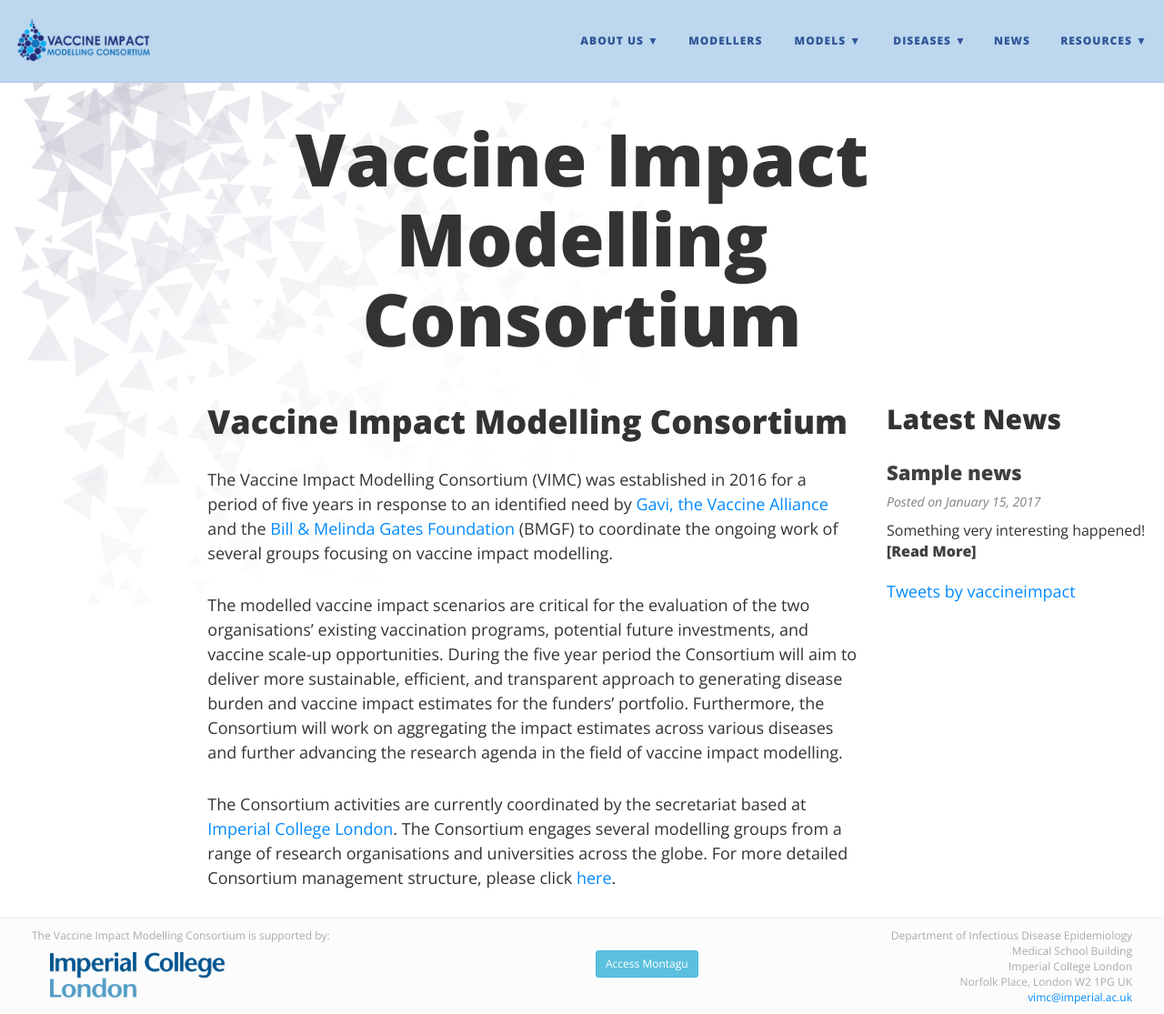
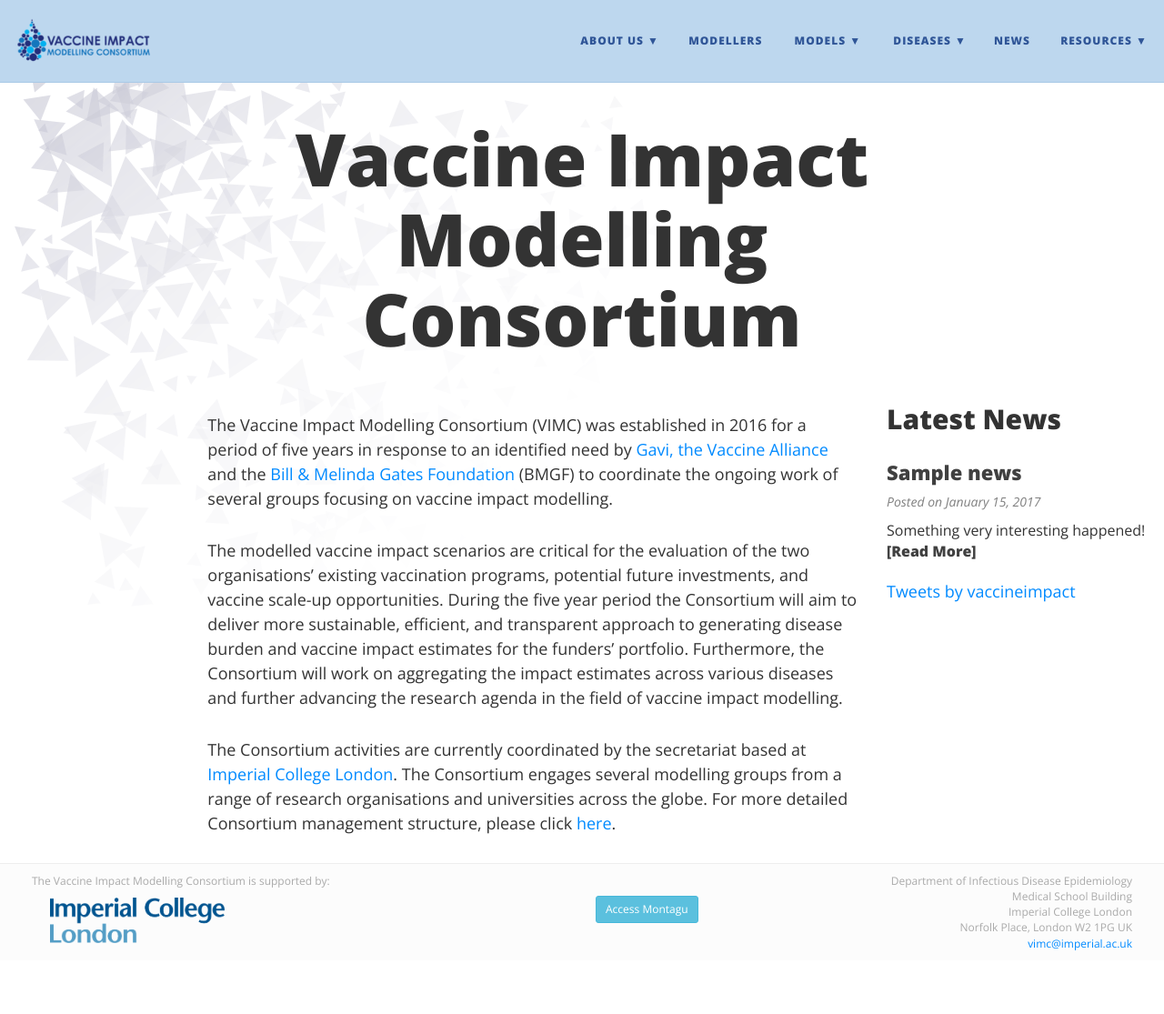
Before and after one commit to vimchub/vaccineimpact, a Jekyll site: the page built from index.md, in a window 1280 px wide and 1115 px high. Shown: the whole window at 91% size. Built offline with Jekyll 4.4.1, drawn with Linux system fonts in a browser that asks for light colours; nearby versions of some CDN libraries; comment, search, counter and statistics services are not loaded.

Commit message:
Create index.md

```diff
--- a/index.md
+++ b/index.md
@@ -2,8 +2,6 @@
 layout: index
 title: Vaccine Impact Modelling Consortium
 ---
-
-# Vaccine Impact Modelling Consortium
 
 The Vaccine Impact Modelling Consortium (VIMC) was established in 2016 for a period of five years in response to an identified need by [Gavi, the Vaccine Alliance](http://www.gavi.org/) and the [Bill & Melinda Gates Foundation](http://www.gatesfoundation.org/) (BMGF) to coordinate the ongoing work of several groups focusing on vaccine impact modelling.
 
```
